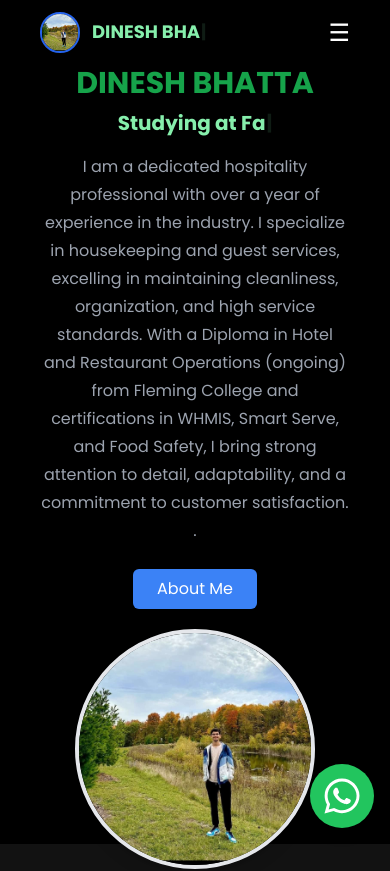
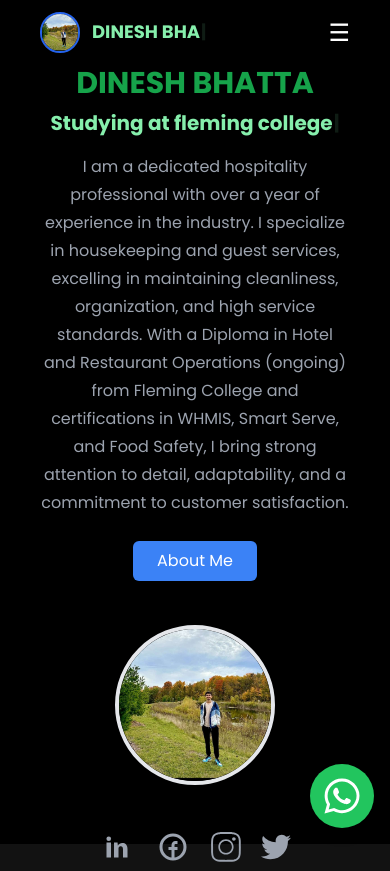
Before and after one commit to keshabbhatt/Dinesh, a React (Vite) app: page / in a window 390 px wide. Shown: the top 871 px of the page. Built offline with nearby package versions, Linux system fonts and the light colour scheme.

Commit message:
resolved for mobile

```diff
--- a/src/components/Hero.jsx
+++ b/src/components/Hero.jsx
@@ -7,19 +7,14 @@ import { FaTwitter } from "react-icons/fa";
 import Typewriter from 'typewriter-effect';
 import { FaBroom, FaClock, FaHandsHelping, FaUserFriends, FaToolbox } from "react-icons/fa";
 
-
-
-
 const Hero = () => {
     const [isModalOpen, setIsModalOpen] = useState(false);
 
     return (
         <div className="flex flex-col md:flex-row justify-between items-center font-poppins gap-5 md:gap-20 px-5">
             {/* Left - Content */}
-            <div className="text-center md:text-left">
-            <h1
-  class="text-3xl md:text-5xl font-bold mb-2 md:mb-4 text-green-600 hover:text-red-600 hover:shadow-xl shadow-lg transition-all duration-300"
->
+            <div className="text-center md:text-left mb-6 md:mb-0">
+                <h1 className="text-3xl md:text-5xl font-bold mb-2 md:mb-4 text-green-600 hover:text-red-600 hover:shadow-xl shadow-lg transition-all duration-300">
                     DINESH BHATTA
                 </h1>
 
@@ -27,8 +22,8 @@ const Hero = () => {
                     <Typewriter
                         options={{
                             strings: [
-                                'Bachelor in Business Administration',
-                                'Studying at Far-western university',
+                                'diploma in HM',
+                                'Studying at fleming college',
                                 'from kanchanpur,NEPAL'
                             ],
                             autoStart: true,
@@ -40,7 +35,8 @@ const Hero = () => {
                     />
                 </h3>
                 <p className="text-gray-400 leading-7 mb-6">
-                I am a dedicated hospitality professional with over a year of experience in the industry. I specialize in housekeeping and guest services, excelling in maintaining cleanliness, organization, and high service standards. With a Diploma in Hotel and Restaurant Operations (ongoing) from Fleming College and certifications in WHMIS, Smart Serve, and Food Safety, I bring strong attention to detail, adaptability, and a commitment to customer satisfaction. .</p>
+                    I am a dedicated hospitality professional with over a year of experience in the industry. I specialize in housekeeping and guest services, excelling in maintaining cleanliness, organization, and high service standards. With a Diploma in Hotel and Restaurant Operations (ongoing) from Fleming College and certifications in WHMIS, Smart Serve, and Food Safety, I bring strong attention to detail, adaptability, and a commitment to customer satisfaction.
+                </p>
                 <button
                     onClick={() => setIsModalOpen(true)}
                     className="px-6 py-2 bg-blue-500 text-white rounded-md hover:bg-blue-600 hover:scale-105 transform transition"
@@ -51,7 +47,7 @@ const Hero = () => {
 
             {/* Mid - Image */}
             <img
-                className="w-60 h-60 rounded-full border-4 border-gray-200 shadow-lg"
+                className="w-40 h-40 md:w-60 md:h-60 rounded-full border-4 border-gray-200 shadow-lg mb-6 md:mb-0"
                 src={MyLogo}
                 alt="Developer"
             />
@@ -91,7 +87,6 @@ const Hero = () => {
                 >
                     <FaTwitter />
                 </a>
-
             </div>
 
             {/* Modal */}
@@ -117,9 +112,6 @@ const Hero = () => {
                                 <li className="flex items-center gap-2 text-yellow-500 text-2xl"><FaUserFriends /> Teamwork & Communication</li>
                                 <li className="flex items-center gap-2 text-purple-600 text-2xl"><FaToolbox /> Safety & Hygiene Protocols</li>
                             </ul>
-
-
-
                             <p className="text-gray-300">
                                 <strong>Education:</strong> Self-learning through YouTube and online resources.
                             </p>
```
Lines whose indentation alone changed are shown as unchanged.
